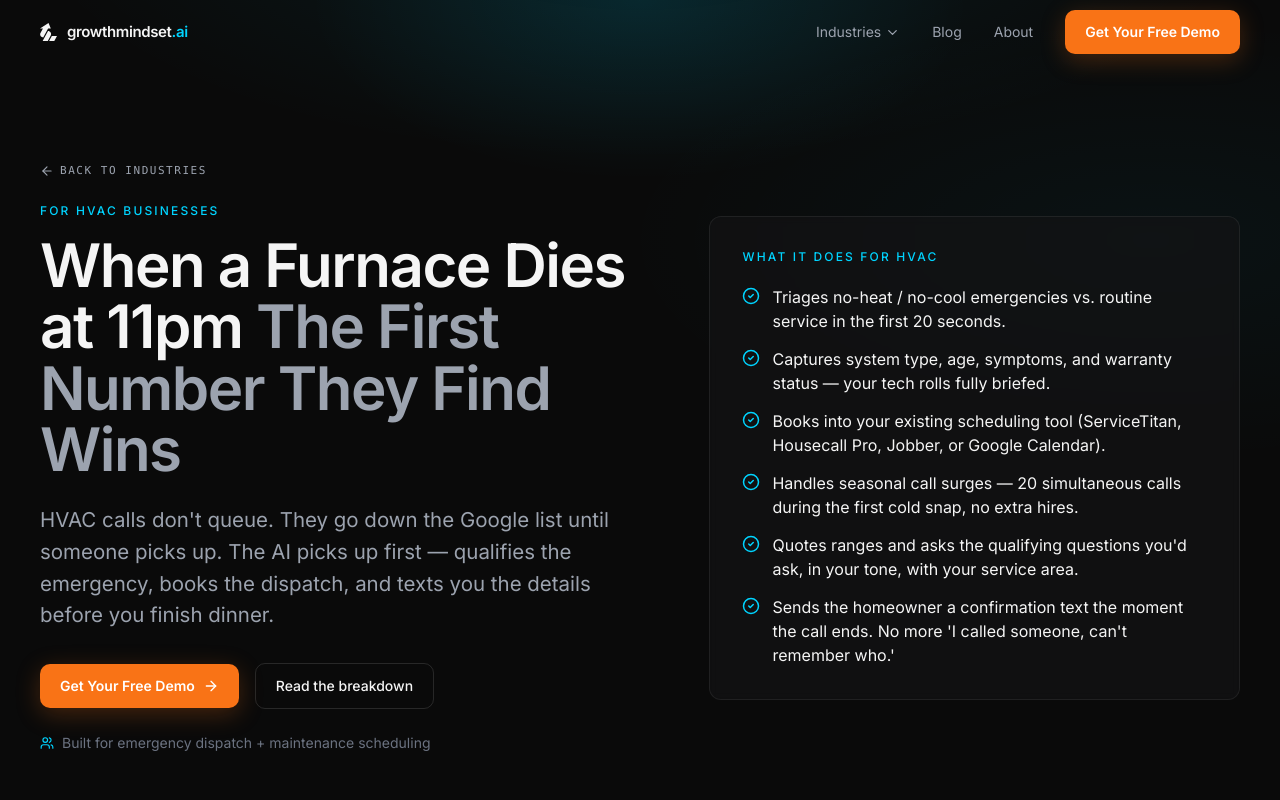
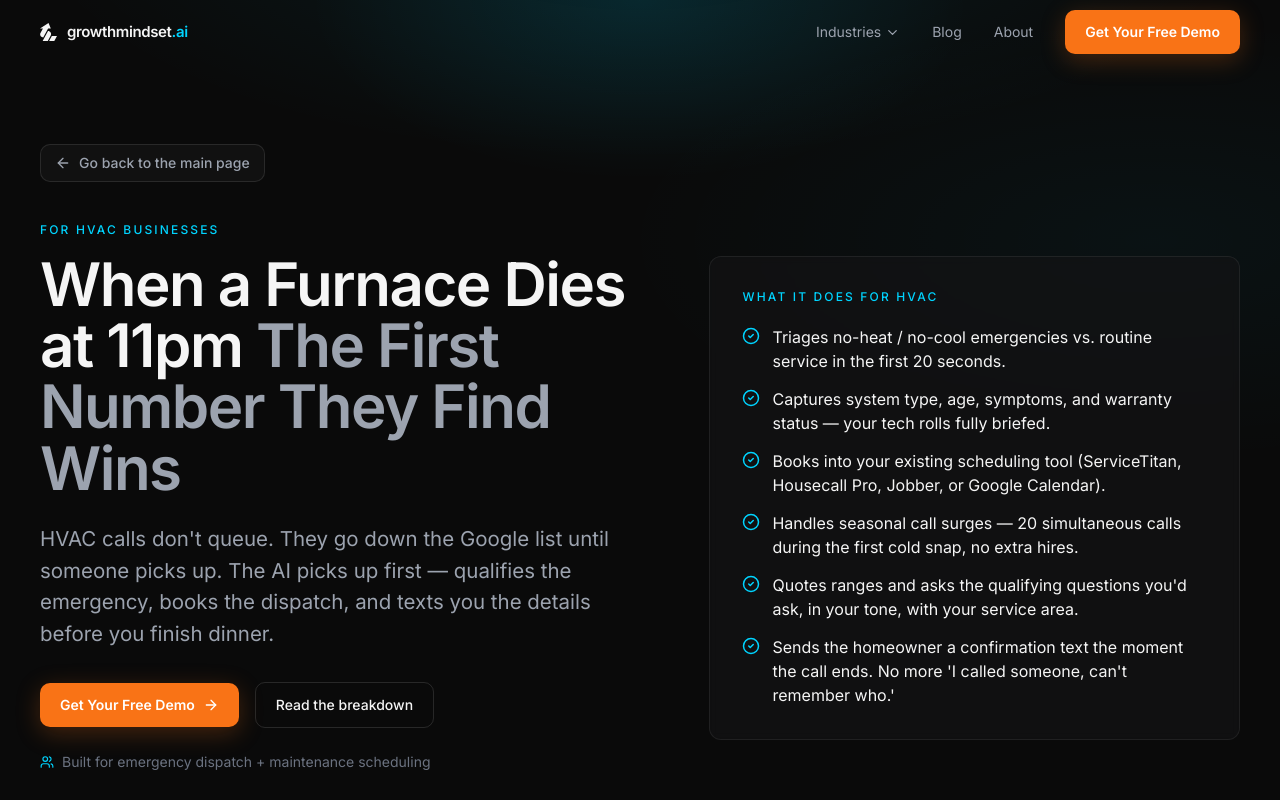
Before and after one commit to MattymBaylor/gms-website-3.0-perplexity, a Next.js app: page /hvac in a window 1280 px wide. Shown: the top 800 px of the page. Built offline with nearby package versions, Linux system fonts and the light colour scheme.

Commit message:
Industry pages: make back link obvious under nav
Move “Go back to the main page” out of the subtle mono stack into a
clear top-left pill under the header — links home on every industry page.

```diff
--- a/components/IndustryPage.tsx
+++ b/components/IndustryPage.tsx
@@ -55,7 +55,7 @@ export function IndustryPage({
       <Nav />
       <main id="main">
         {/* Hero — simpler than homepage hero (no blueprint), heavier on industry-specific bullets */}
-        <section className="relative overflow-hidden pt-32 pb-20 md:pt-40 md:pb-28">
+        <section className="relative overflow-hidden pt-28 pb-20 md:pt-36 md:pb-28">
           <div
             className="pointer-events-none absolute left-1/2 top-0 -z-10 h-[600px] w-[1100px] -translate-x-1/2"
             style={{
@@ -65,15 +65,19 @@ export function IndustryPage({
             aria-hidden="true"
           />
 
+          {/* Top-left back — full container width so it sits under the nav, left edge */}
+          <div className="container-wide mb-8 md:mb-10">
+            <Link
+              href="/"
+              className="inline-flex items-center gap-2 rounded-btn border border-white/10 bg-white/[0.03] px-3.5 py-2 text-sm font-medium text-ink-muted transition-colors hover:border-accent/40 hover:bg-accent/10 hover:text-accent"
+            >
+              <ArrowLeft size={16} aria-hidden="true" />
+              Go back to the main page
+            </Link>
+          </div>
+
           <div className="container-wide grid items-center gap-14 lg:grid-cols-[1fr_0.9fr] lg:gap-20">
             <div>
-              <Link
-                href="/#industries"
-                className="mb-6 inline-flex items-center gap-1.5 font-mono text-[11px] font-medium uppercase tracking-[0.14em] text-ink-muted transition-colors hover:text-accent"
-              >
-                <ArrowLeft size={14} aria-hidden="true" />
-                Back to industries
-              </Link>
               <p className="eyebrow">For {name} businesses</p>
               <h1 className="mt-4 text-hero font-semibold tracking-tight text-ink">
                 {headline}{' '}
```
